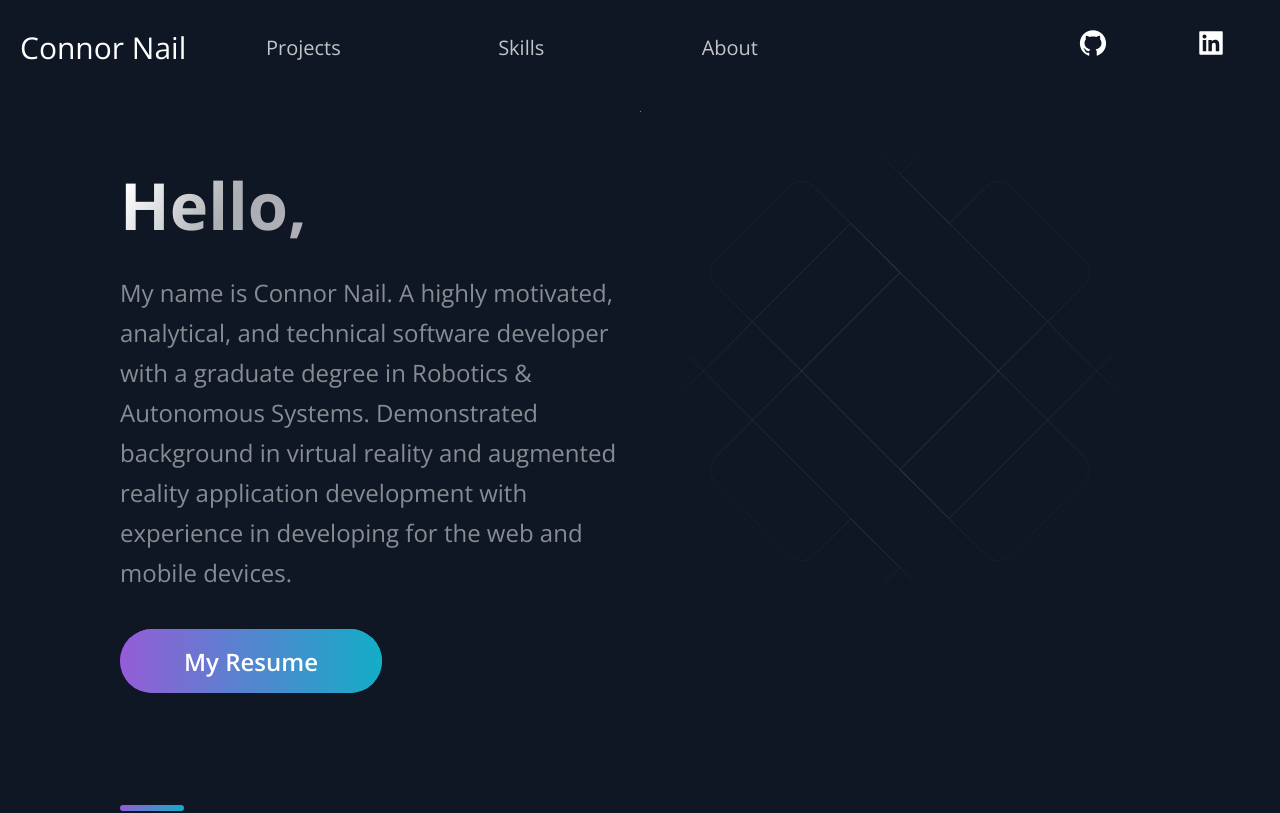
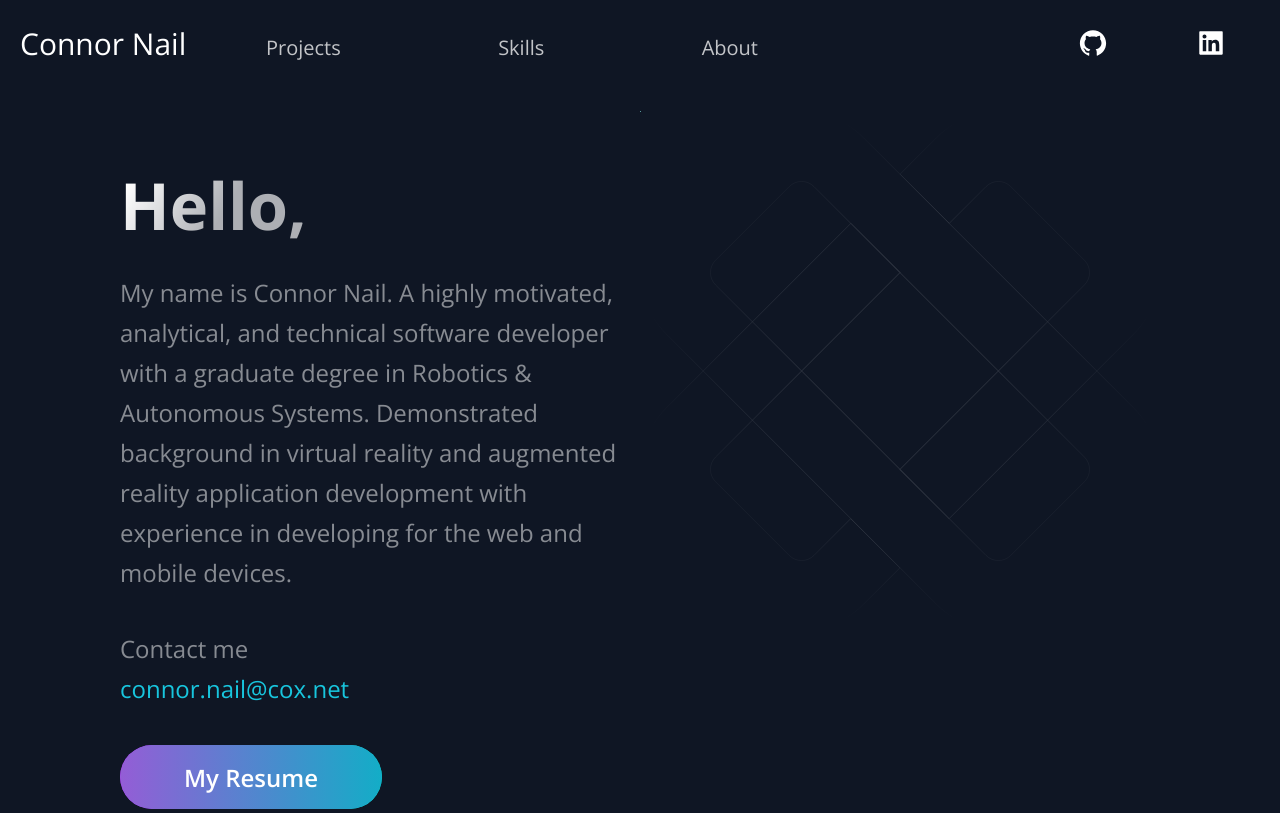
Before and after one commit to ConnorNail/Portfolio, a Next.js app: page / in a window 1280 px wide. Shown: the top 813 px of the page. Built offline with nearby package versions, Linux system fonts and the light colour scheme.

Commit message:
Added contact informaiton to main page

```diff
--- a/src/components/Header/Header.js
+++ b/src/components/Header/Header.js
@@ -11,6 +11,12 @@ const Header = () => (
           <span style={{ marginLeft: 10, marginTop: 7, fontSize: 30 }} >Connor Nail</span>
         </a>
       </Link>
+
+      {/* <Link href="mailto:connor.nail@cox.net">
+        <a style={{ display: 'flex', alignItems: 'center', color: "#18C5DD" }}>
+          <span style={{ marginLeft: 10, marginTop: 7, fontSize: 15 }} >connor.nail@cox.net</span>
+        </a>
+      </Link> */}
     </Div1>
     <Div2>
       <li>
--- a/src/components/Header/HeaderStyles.js
+++ b/src/components/Header/HeaderStyles.js
@@ -20,7 +20,7 @@ export const Container = styled.div`
 export const Div1 = styled.div`
   grid-area: 1 / 1 / 2 / 2;
   display: flex;
-  flex-direction: row;
+  flex-direction: column;
   align-content: center;
   @media ${(props) => props.theme.breakpoints.sm} {
     grid-area: 1 / 1 / 2 / 3;
--- a/src/components/Hero/Hero.js
+++ b/src/components/Hero/Hero.js
@@ -14,6 +14,13 @@ const Hero = (props) => (
         <SectionText>
           My name is Connor Nail. A highly motivated, analytical, and technical software developer with a graduate degree in Robotics & Autonomous Systems. Demonstrated background in virtual reality and augmented reality application development with experience in developing for the web and mobile devices.
         </SectionText>
+        <SectionText>
+          Contact me
+          <br/>
+          <Link href="mailto:connor.nail@cox.net">
+            connor.nail@cox.net
+          </Link>
+        </SectionText>
         <Button onClick={(e) => {
           e.preventDefault();
           window.location.href = '/files/resume.pdf';
```
